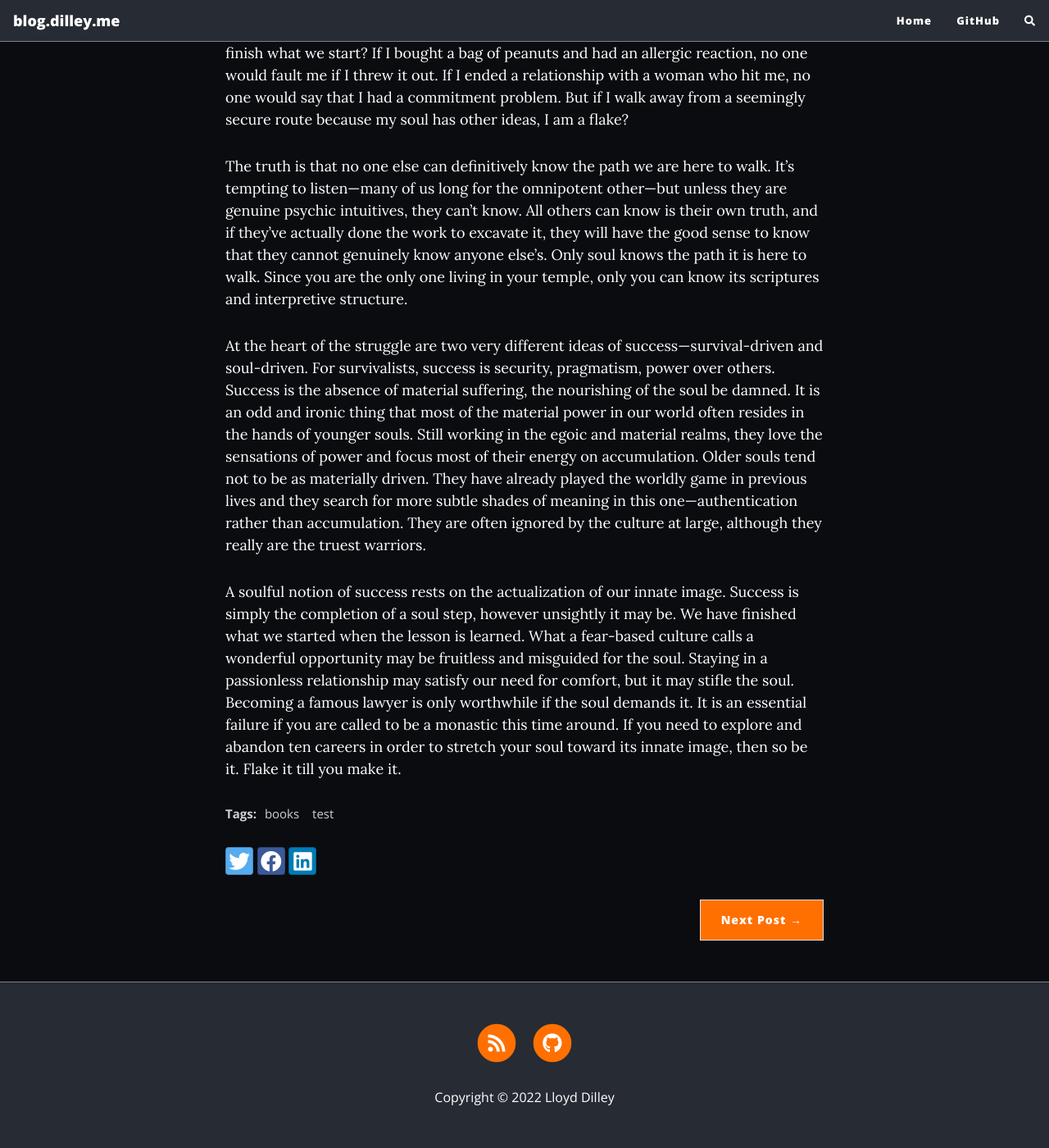
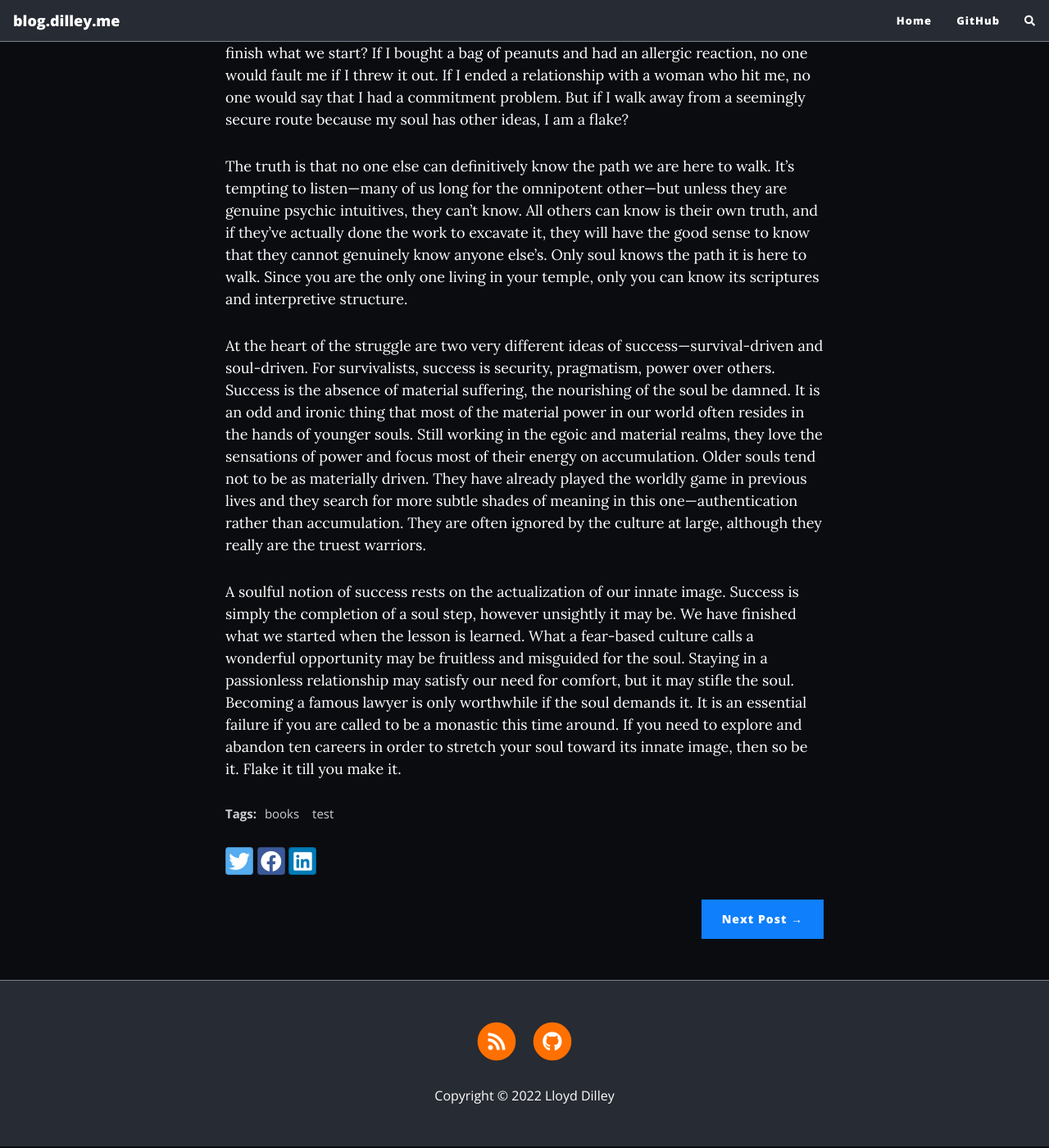
Before and after one commit to ldilley/ldilley.github.io, a Jekyll site: the page built from _posts/2020-02-26-flake-it-till-you-make-it.md, in a window 1280 px wide and 1400 px high, scrolled down 554 px. Shown: the whole window at 82% size. Built offline with Jekyll 4.4.1, drawn with Linux system fonts in a browser that asks for light colours; nearby versions of some CDN libraries; comment, search, counter and statistics services are not loaded.

Commit message:
Alter next/previous post button color

```diff
--- a/assets/css/beautifuljekyll.css
+++ b/assets/css/beautifuljekyll.css
@@ -783,8 +783,8 @@ nav.top-nav-short-permanent ~ header > .intro-header.big-img {
   font-weight: 800;
   letter-spacing: 1px;
   padding: 0.625rem 0.3125rem;
-  /*background-color: #FFF;*/
-  background-color: {{ site.link-col | default: "#0F7FFB" }};
+  background-color: #0F7FFB;
+  border: 0;
   border-radius: 0;
   color: {{ site.text-col | default: "#404040" }};
 }
@@ -793,12 +793,14 @@ nav.top-nav-short-permanent ~ header > .intro-header.big-img {
     padding: 0.9375rem 1.5625rem;
   }
 }
-/*.pagination .page-item .page-link:hover,
+
+.pagination .page-item .page-link:hover,
 .pagination .page-item .page-link:focus {
-  color: #FFF;
-  border: 1px solid {{ site.hover-col | default: "#0085A1" }};
-  background-color: {{ site.hover-col | default: "#0085A1" }};
-}*/
+  color: {{ site.text-col | default: "#404040" }};
+  /*border: 1px solid {{ site.hover-col | default: "#0085A1" }};*/
+  /*background-color: {{ site.hover-col | default: "#0085A1" }};*/
+  background-color: #0C6CD6;
+}
 
 /* --- Tables --- */
 
```
